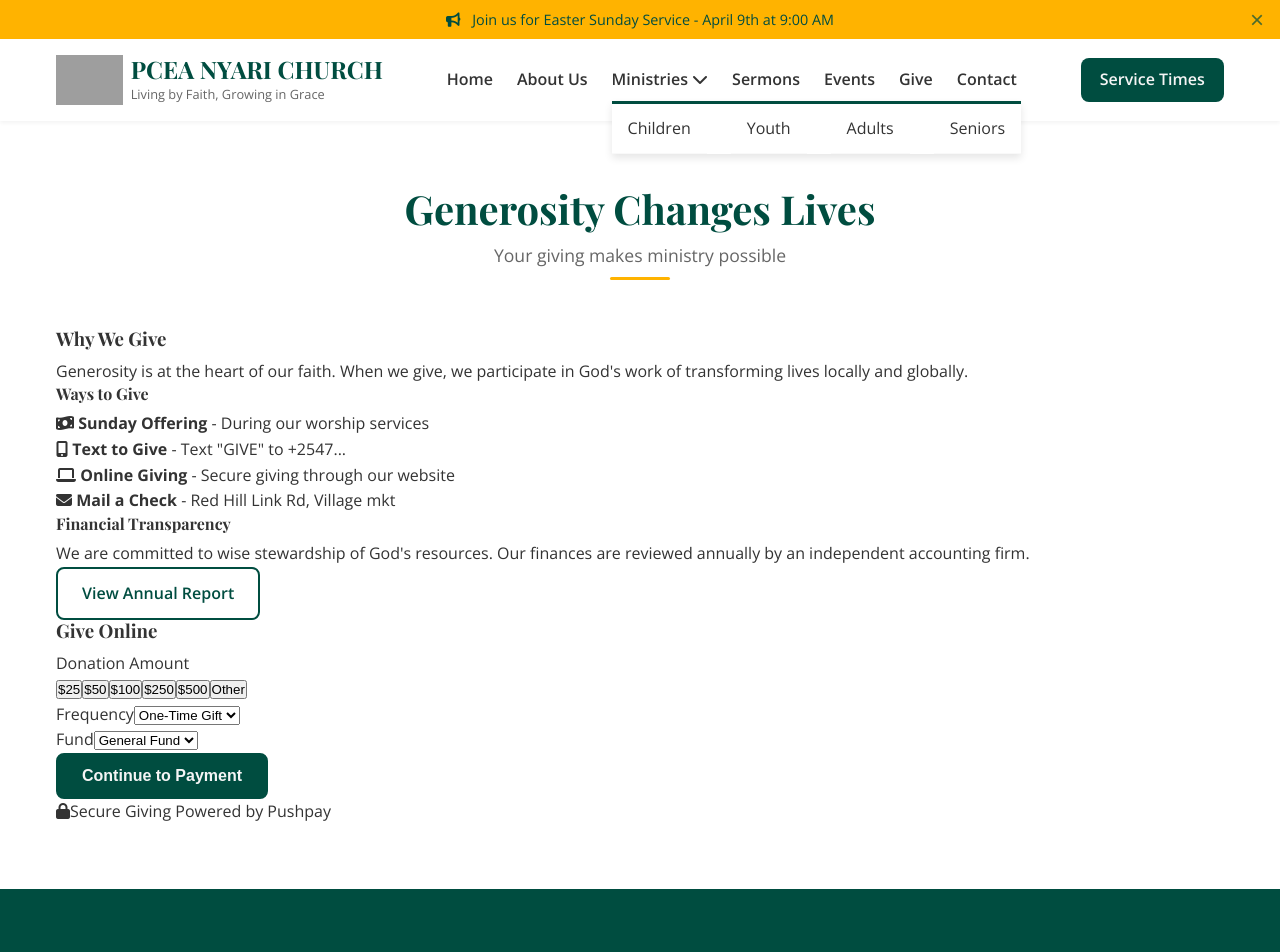
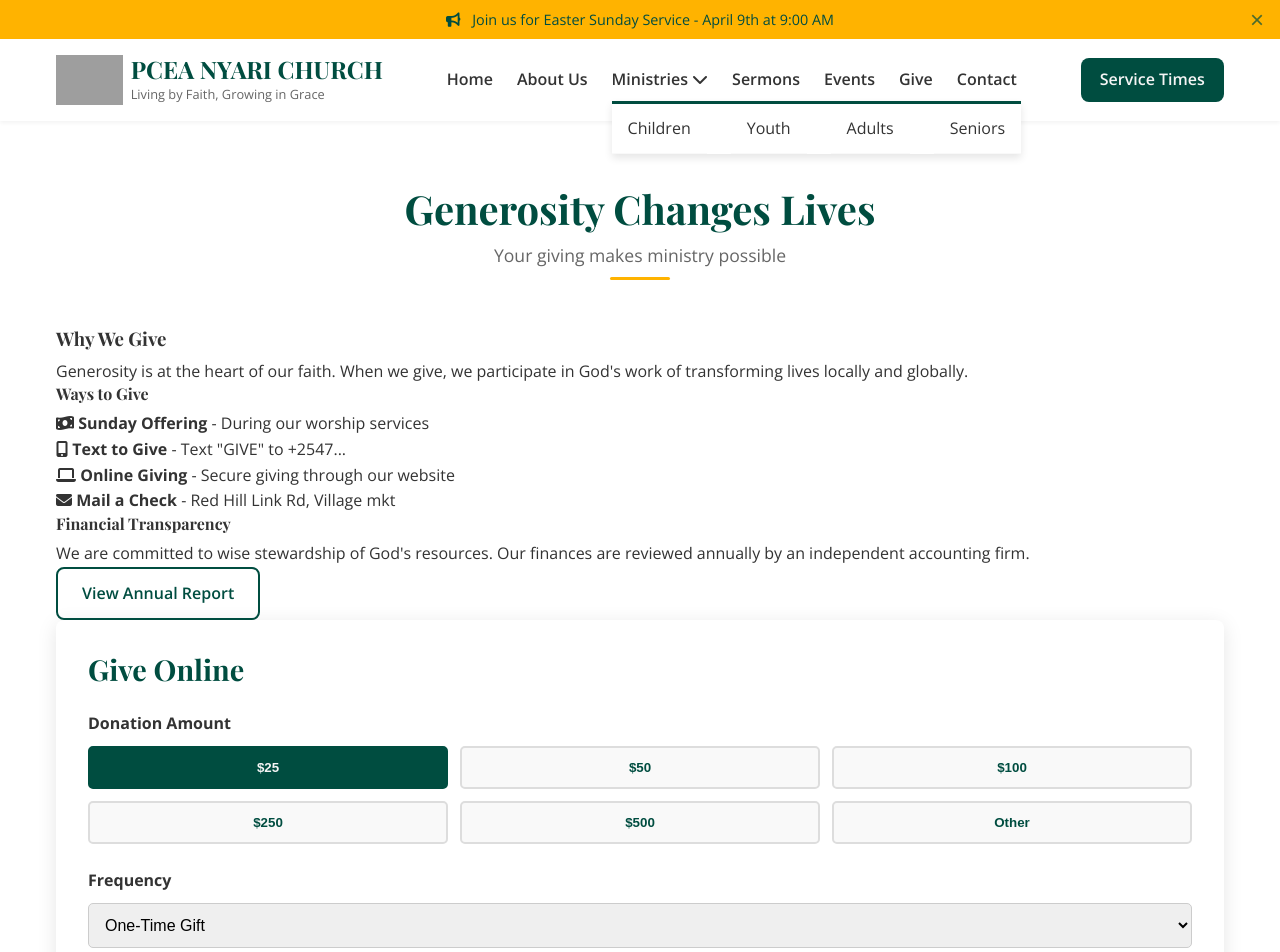
Before and after one commit to Jjumaaa/PCEA-NYARI, a React (Create React App) app: page /give in a window 1280 px wide. Shown: the top 952 px of the page. Built offline with nearby package versions, Linux system fonts and the light colour scheme; grey boxes are pictures that could not be loaded.

Commit message:
Done with css files in forms

```diff
--- a/src/components/Forms/ContactForm.module.css
+++ b/src/components/Forms/ContactForm.module.css
@@ -0,0 +1,66 @@
+.contactFormContainer {
+    padding: 2rem;
+    background-color: var(--color-light-bg);
+    border-radius: var(--border-radius);
+    box-shadow: 0 4px 15px rgba(0, 0, 0, 0.05);
+}
+
+.contactFormContainer h3 {
+    color: var(--color-primary);
+    font-size: 1.5rem;
+    margin-bottom: 1.5rem;
+    border-bottom: 2px solid var(--color-secondary);
+    padding-bottom: 0.5rem;
+}
+
+.formGroup {
+    margin-bottom: 1rem;
+}
+
+.formGroup label {
+    display: block;
+    font-weight: 600;
+    margin-bottom: 0.4rem;
+    color: #444;
+    font-size: 0.95rem;
+}
+
+.contactFormContainer input[type="text"],
+.contactFormContainer input[type="email"],
+.contactFormContainer input[type="tel"],
+.contactFormContainer select,
+.contactFormContainer textarea {
+    width: 100%;
+    padding: 0.75rem;
+    border: 1px solid #ccc;
+    border-radius: 5px;
+    font-size: 1rem;
+    transition: border-color 0.3s, box-shadow 0.3s;
+}
+
+.contactFormContainer input:focus,
+.contactFormContainer select:focus,
+.contactFormContainer textarea:focus {
+    border-color: var(--color-primary);
+    box-shadow: 0 0 0 3px rgba(0, 77, 64, 0.1); /* Subtle focus ring */
+    outline: none;
+}
+
+.contactFormContainer textarea {
+    resize: vertical;
+}
+
+.fullWidth {
+    width: 100%;
+    margin-top: 1rem;
+}
+
+.successMessage {
+    background-color: #d4edda;
+    color: #155724;
+    padding: 0.75rem;
+    border: 1px solid #c3e6cb;
+    border-radius: 5px;
+    margin-bottom: 1rem;
+    text-align: center;
+}
--- a/src/components/Forms/GiveForm.module.css
+++ b/src/components/Forms/GiveForm.module.css
@@ -0,0 +1,85 @@
+.giveFormContainer {
+    padding: 2rem;
+    background-color: var(--color-background);
+    border-radius: var(--border-radius);
+    box-shadow: 0 4px 20px rgba(0, 0, 0, 0.1);
+}
+
+.giveFormContainer h3 {
+    color: var(--color-primary);
+    font-size: 1.8rem;
+    margin-bottom: 1.5rem;
+}
+
+.formGroup {
+    margin-bottom: 1.5rem;
+}
+
+.formGroup label {
+    display: block;
+    font-weight: 700;
+    margin-bottom: 0.6rem;
+    color: var(--color-text);
+}
+
+.amountOptions {
+    display: grid;
+    grid-template-columns: repeat(3, 1fr); /* 3 columns for quick amounts */
+    gap: 0.75rem;
+    margin-bottom: 1rem;
+}
+
+.amountOption {
+    background-color: var(--color-light-bg);
+    color: var(--color-primary);
+    padding: 0.75rem 0.5rem;
+    border: 2px solid #ddd;
+    border-radius: 5px;
+    font-weight: 600;
+    cursor: pointer;
+    transition: all 0.2s ease;
+}
+
+.amountOption:hover {
+    border-color: var(--color-secondary);
+}
+
+.amountOption.active {
+    background-color: var(--color-primary);
+    color: var(--color-light-text);
+    border-color: var(--color-primary);
+}
+
+.amountInput {
+    width: 100%;
+    padding: 0.75rem;
+    border: 1px solid #ccc;
+    border-radius: 5px;
+    font-size: 1rem;
+    margin-top: 0.5rem;
+}
+
+.giveFormContainer select {
+    width: 100%;
+    padding: 0.75rem;
+    border: 1px solid #ccc;
+    border-radius: 5px;
+    font-size: 1rem;
+}
+
+.fullWidth {
+    width: 100%;
+    margin-top: 1.5rem;
+}
+
+.secureGiving {
+    text-align: center;
+    margin-top: 1rem;
+    font-size: 0.85rem;
+    color: #777;
+}
+
+.secureGiving i {
+    color: var(--color-primary);
+    margin-right: 0.4rem;
+}
```
